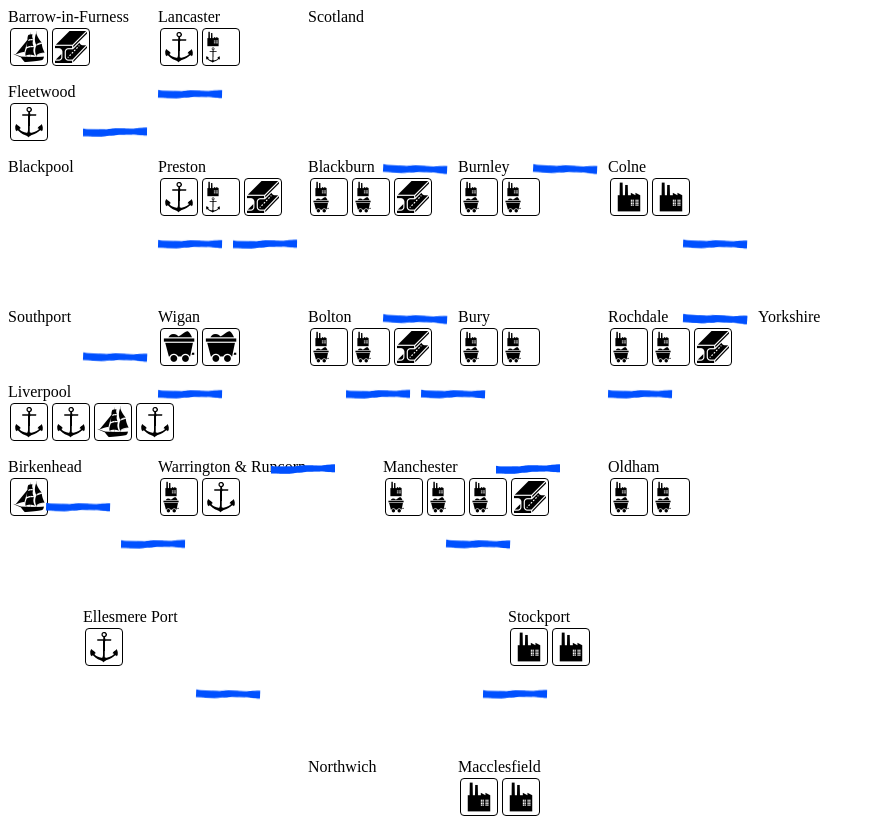
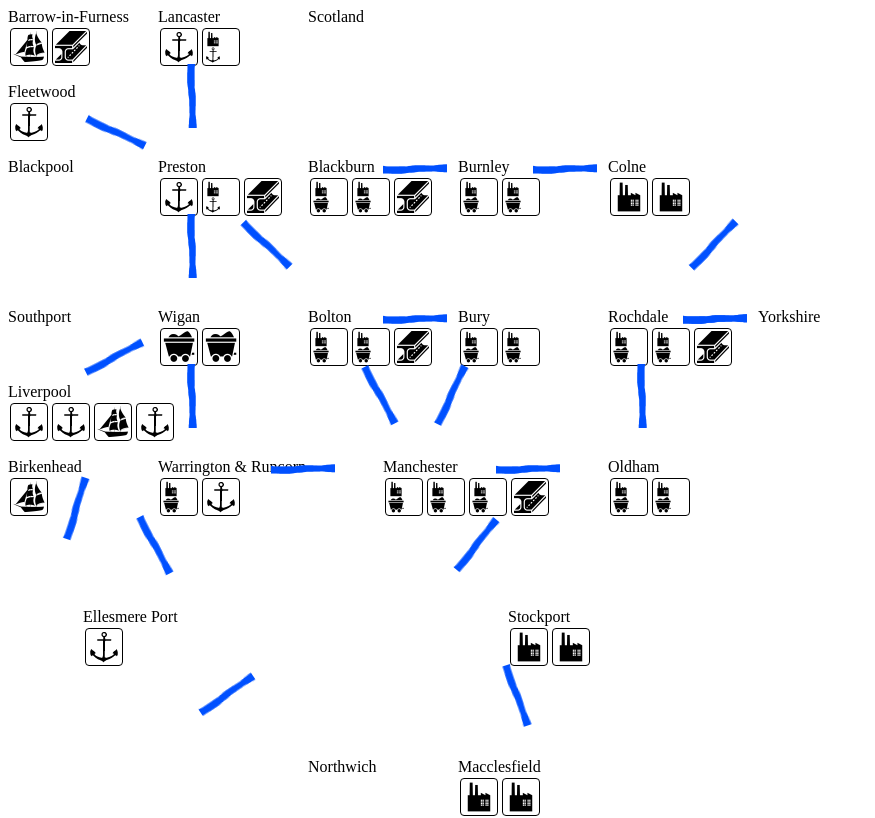
Before and after one commit to Aurusfeles/brass, a Nuxt app: page / in a window 1280 px wide. Shown: the top 818 px of the page, without its empty margins (0-875 px from the left). Built offline with nearby package versions, Linux system fonts and the light colour scheme.

Commit message:
WIP: improved angles of canals

```diff
--- a/components/canal_place.vue
+++ b/components/canal_place.vue
@@ -32,10 +32,10 @@ export default {
       };
     },
     vector_2() {
-      return { x: 100, y: 0 };
+      return { x: 1, y: 0 };
     },
     css_angle() {
-      let angle = Math.acos(
+      let rad_angle = Math.acos(
         (this.vector_1.x * this.vector_2.x +
           this.vector_1.y * this.vector_2.y) /
           (Math.sqrt(
@@ -47,6 +47,12 @@ export default {
                 this.vector_2.y * this.vector_2.y
             ))
       );
+      let angle;
+      if (rad_angle > Math.PI / 2) {
+        angle = (rad_angle * 180) / Math.PI + 180;
+      } else {
+        angle = (rad_angle * 180) / Math.PI;
+      }
       console.log("angle", angle);
       return "transform: rotate(" + angle + "deg);";
     },
```
